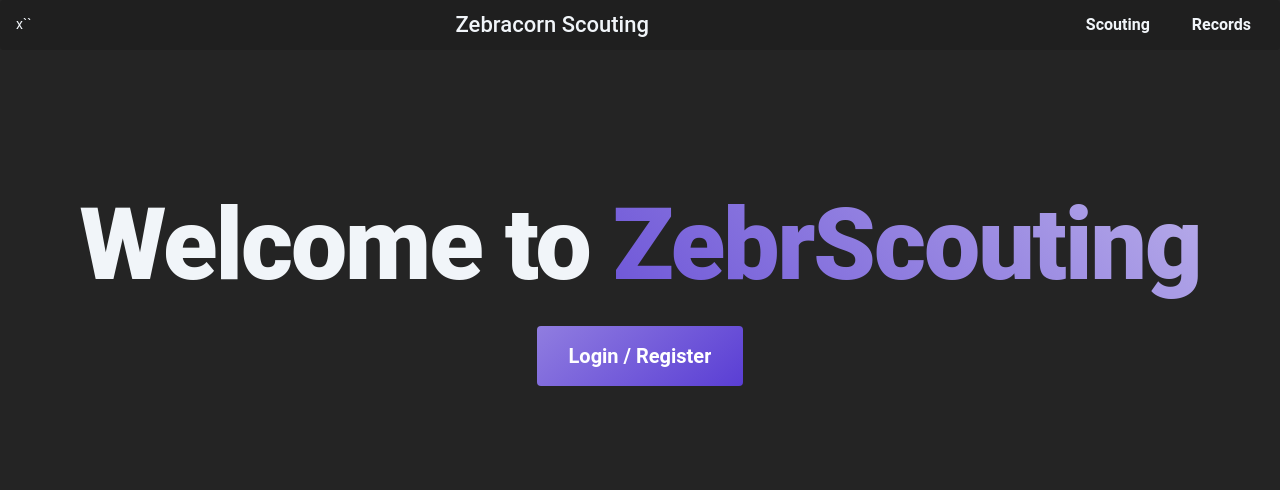
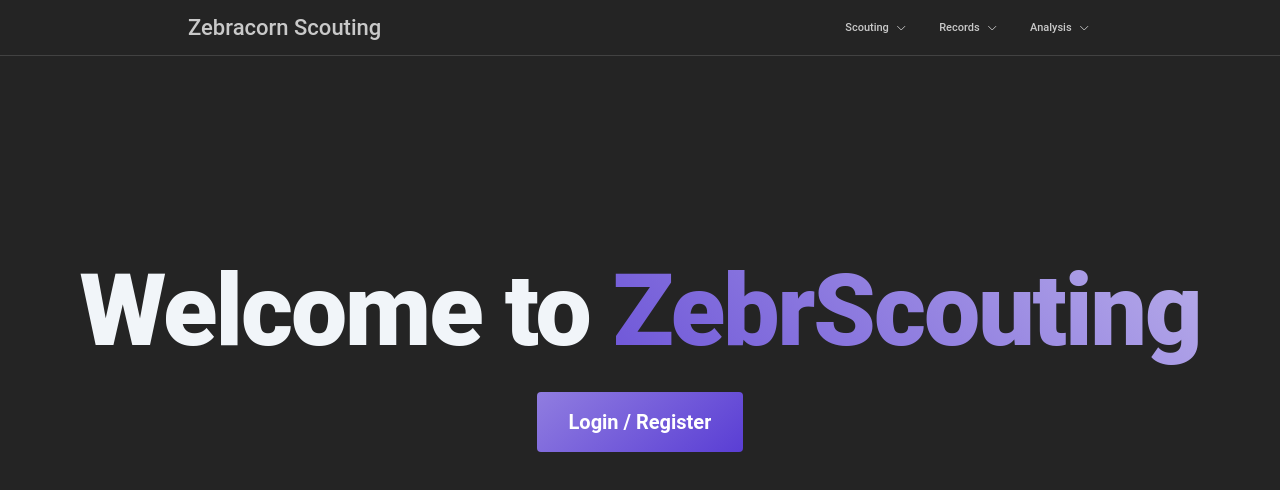
Before and after one commit to FRC900/scouting-site, a Next.js app: page / in a window 1280 px wide. Shown: the top 490 px of the page. Built offline with nearby package versions, Linux system fonts and the light colour scheme.

Commit message:
styling is hard

```diff
--- a/components/Header/Header.module.css
+++ b/components/Header/Header.module.css
@@ -1,14 +1,32 @@
 .header {
-  position: fixed;
-  top: 0;
-  left: 0;
+  height: rem(56px);
+  /* margin-bottom: rem(120px); */
+  background-color: var(--mantine-color-body);
+  border-bottom: rem(1px) solid light-dark(var(--mantine-color-gray-3), var(--mantine-color-dark-4));
+}
+
+.inner {
+  height: rem(56px);
   display: flex;
   justify-content: space-between;
-  width: 100%;
   align-items: center;
-  padding: 0.5rem 1rem 0.5rem 1rem;
-  height: 60;
-  z-index: 2;
-  background-color: var(--mantine-color-dark-8);
-  color: var(--mantine-color-snow-0);
 }
+
+.link {
+  display: block;
+  line-height: 1;
+  padding: rem(8px) rem(12px);
+  border-radius: var(--mantine-radius-sm);
+  text-decoration: none;
+  color: light-dark(var(--mantine-color-gray-7), var(--mantine-color-dark-0));
+  font-size: var(--mantine-font-size-sm);
+  font-weight: 500;
+
+  @mixin hover {
+    background-color: light-dark(var(--mantine-color-gray-0), var(--mantine-color-dark-6));
+  }
+}
+
+.linkLabel {
+  margin-right: rem(5px);
+}
--- a/components/Header/NavLinks/index.tsx
+++ b/components/Header/NavLinks/index.tsx
@@ -1,105 +1,132 @@
 "use client";
 
-import Link from 'next/link';
-import { Group, Menu, Button, useMantineTheme, rem } from "@mantine/core";
+import Link from "next/link";
+import { Menu, Button, rem, Center, useMantineTheme } from "@mantine/core";
 import {
 	IconCalendarEvent,
+	IconChartArcs,
+	IconChartArrowsVertical,
+	IconChartDots3,
+	IconChevronDown,
+	IconClipboardData,
 	IconFileFilled,
 	IconForms,
-	IconSquareCheckFilled,
 	IconUserFilled,
 } from "@tabler/icons-react";
+import classes from "../Header.module.css";
 
-interface navlink {
-	text: string;
-	href: string;
-	icon: JSX.Element;
-}
-
-interface navbuttons {
-	text: string;
-	links: navlink[];
-}
-
-const scoutingLinks: navlink[] = [
+const links = [
 	{
-		text: "Stand Form",
-		href: "/stand-form",
+		label: "Scouting",
+		links: [
+			{
+				link: "/stand-form",
+				label: "Stand Form",
 				icon: <IconForms style={{ width: rem(14), height: rem(14) }} />,
+				perm: "member",
 			},
 			{
-		text: "Pit Form",
-		href: "/pit-form",
+				link: "/pit-form",
+				label: "Pit Form",
 				icon: <IconForms style={{ width: rem(14), height: rem(14) }} />,
+				perm: "member",
 			},
 			{
-		text: "Stand Schedule",
-		href: "/stand-schedule",
+				link: "/stand-schedule",
+				label: "Stand Schedule",
 				icon: <IconCalendarEvent style={{ width: rem(14), height: rem(14) }} />,
+				perm: "member",
 			},
-];
-
-const recordLinks: navlink[] = [
-	{
-		text: "Stand Forms",
-		href: "/records/stand-forms",
-		icon: <IconFileFilled style={{ width: rem(14), height: rem(14) }} />,
+		],
 	},
 	{
-		text: "Pit Forms",
-		href: "/records/pit-forms",
+		label: "Records",
+		links: [
+			{
+				link: "/records/stand-forms",
+				label: "Stand Forms",
 				icon: <IconFileFilled style={{ width: rem(14), height: rem(14) }} />,
+				perm: "member",
 			},
 			{
-		text: "Users",
-		href: "records/users",
-		icon: <IconUserFilled style={{ width: rem(14), height: rem(14) }} />,
+				link: "/records/pit-forms",
+				label: "Pit Forms",
+				icon: <IconFileFilled style={{ width: rem(14), height: rem(14) }} />,
+				perm: "member",
 			},
 			{
-		text: "Verify",
-		href: "records/verify",
-		icon: <IconSquareCheckFilled style={{ width: rem(14), height: rem(14) }} />,
+				link: "/records/users",
+				label: "Users",
+				icon: <IconUserFilled style={{ width: rem(14), height: rem(14) }} />,
+				perm: "admin",
 			},
-];
-
-const navButtons: navbuttons[] = [
-	{ text: "Scouting", links: scoutingLinks },
-	{ text: "Records", links: recordLinks },
+		],
+	},
+	{
+		label: "Analysis",
+		links: [
+			{
+				link: "/data",
+				label: "Team Data",
+				icon: <IconClipboardData style={{ width: rem(14), height: rem(14) }} />,
+				perm: "member",
+			},
+			{
+				link: "/insights",
+				label: "Insights",
+				icon: <IconChartDots3 style={{ width: rem(14), height: rem(14) }} />,
+				perm: "member"
+			},
+			{
+				link: "/qual",
+				label: "Qual Matches",
+				icon: <IconChartArrowsVertical style={{ width: rem(14), height: rem(14) }} />,
+				perm: "member"
+			},
+			{
+				link: "/simulation",
+				label: "Simulation",
+				icon: <IconChartArcs style={{ width: rem(14), height: rem(14) }} />,
+				perm: "member"
+			},
+		],
+	},
 ];
 
 export default function NavLinks() {
 	const theme = useMantineTheme();
 
+	const items = links.map((link) => {
+		const menuItems = link.links?.map((item) => (
+			<Menu.Item key={item.link} component={Link} leftSection={item.icon} href={item.link}>
+				{item.label}
+			</Menu.Item>
+		));
+
 		return (
-		<Group justify="end" gap="md">
-			{navButtons.map((navButton) => (
 			<Menu
-					key={navButton.text}
-					shadow="md"
-					width={200}
+				key={link.label}
 				trigger="hover"
-					openDelay={0}
-					closeDelay={0}
-					// transitionProps={{ transition: "slide-left", duration: 150 }}
+				transitionProps={{ exitDuration: 0 }}
+				withinPortal
 			>
 				<Menu.Target>
-						<Button variant="subtle" color={theme.colors.snow[0]} size="compact-lg">{navButton.text}</Button>
+					<Button
+						className={classes.link}
+						onClick={(event) => event.preventDefault()}
+						variant="subtle"
+						// color={theme.colors.milkshake[4]}
+					>
+						<Center>
+							<span className={classes.linkLabel}>{link.label}</span>
+							<IconChevronDown size="0.9rem" stroke={1.5} />
+						</Center>
+					</Button>
 				</Menu.Target>
+				<Menu.Dropdown>{menuItems}</Menu.Dropdown>
+			</Menu>
+		);
+	});
 
-					<Menu.Dropdown>
-						{navButton.links.map((link) => (
-							<Menu.Item
-								key={link.text}
-								component={Link}
-								href={link.href}
-								leftSection={link.icon}
-							>
-								{link.text}
-							</Menu.Item>
-						))}
-					</Menu.Dropdown>
-				</Menu>
-			))}
-		</Group>
-	);
+	return items;
 }
--- a/components/Header/index.tsx
+++ b/components/Header/index.tsx
@@ -1,19 +1,26 @@
-import { Paper, Title } from "@mantine/core";
+'use client';
+
+import { Burger, Container, Group, Title } from "@mantine/core";
+import classes from "./Header.module.css";
 import NavLinks from "./NavLinks";
-import styles from './Header.module.css'
+import { useDisclosure } from "@mantine/hooks";
+import Link from "next/link";
 
 export default function Header() {
+	const [opened, { toggle }] = useDisclosure(false);
+	const items = NavLinks();
+
 	return (
-		<Paper className={styles.header}>x``
-			{/* <Image
-					src="/Logo-Slate.png"
-					width={32}
-					height={32}
-					alt="Zebracorns Logo"
-					unoptimized
-				/> */}
-			<Title order={3}>Zebracorn Scouting</Title>
-			<NavLinks />
-		</Paper>
+		<header className={classes.header}>
+			<Container size="md">
+				<div className={classes.inner}>
+					<Link href="/" className={classes.link}><Title order={3}>Zebracorn Scouting</Title></Link>
+					<Group gap={5} visibleFrom="sm">
+						{items}
+					</Group>
+					<Burger opened={opened} onClick={toggle} size="sm" hiddenFrom="sm" />
+				</div>
+			</Container>
+		</header>
 	);
 }
```
Lines whose indentation alone changed are shown as unchanged.
